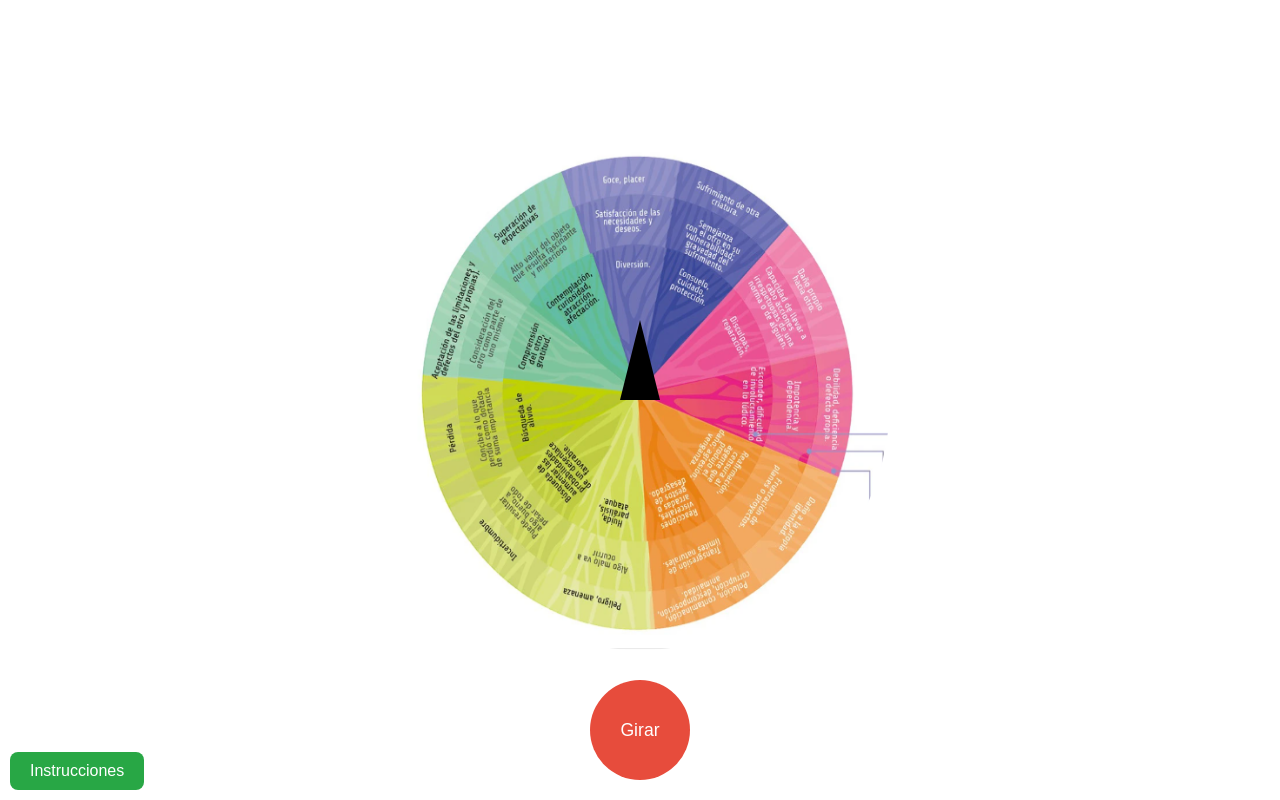
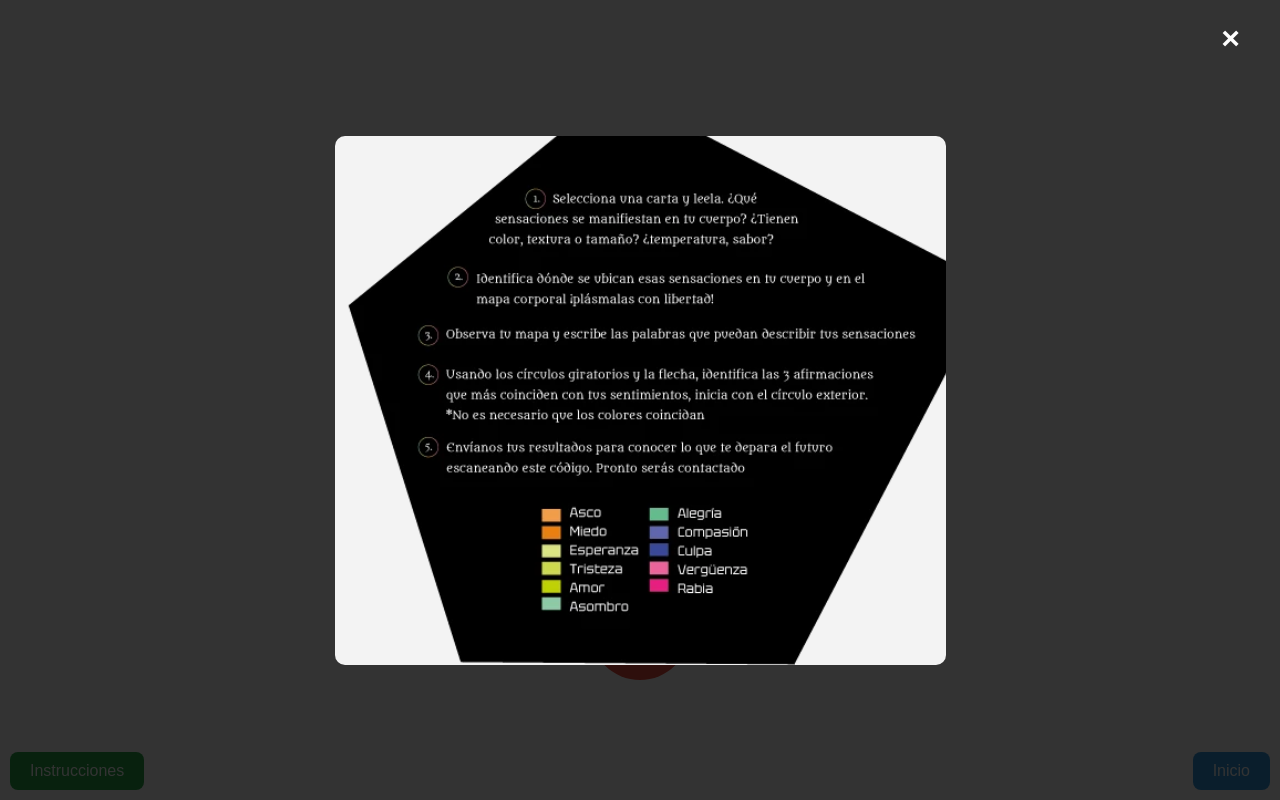
Before and after one commit to jatorres935/ruleta-virtual, a plain HTML site: page ruleta.html in a window 1280 px wide. Drawn offline with Linux system fonts and the light colour scheme.

Commit message:
Update ruleta.html

```diff
--- a/ruleta.html
+++ b/ruleta.html
@@ -37,15 +37,15 @@ body {
   transform: translate(-50%, -100%);
   width: 0;
   height: 0;
-  border-left: 20px solid transparent;
-  border-right: 20px solid transparent;
-  border-bottom: 80px solid black;
+  border-left: 15px solid transparent;
+  border-right: 15px solid transparent;
+  border-bottom: 60px solid black; /* Flecha más pequeña */
   z-index: 5;
 }
 
 .boton-girar {
   position: absolute;
-  bottom: 20px;
+  bottom: 120px; /* separarlo de la ruleta */
   left: 50%;
   transform: translateX(-50%);
   width: 100px;
@@ -76,8 +76,22 @@ body {
   z-index: 10;
 }
 
+.boton-volver {
+  position: absolute;
+  bottom: 10px;
+  right: 10px;
+  background-color: #3498db;
+  border: none;
+  color: white;
+  font-size: 1em;
+  padding: 10px 20px;
+  border-radius: 8px;
+  cursor: pointer;
+  z-index: 10;
+}
+
 .modal {
-  display: none;
+  display: flex; /* Mostramos al cargar */
   position: fixed;
   z-index: 100;
   left: 0;
@@ -104,14 +118,20 @@ body {
   cursor: pointer;
   font-weight: bold;
 }
+
+@media (max-width:768px){
+  .boton-girar { bottom: 150px; width: 80px; height: 80px; }
+}
 </style>
 </head>
 <body>
 
 <canvas id="ruleta" width="500" height="500"></canvas>
 <div class="flecha"></div>
+
 <button class="boton-girar" id="btnGirar">Girar</button>
 <button class="boton-instrucciones" id="btnInstrucciones">Instrucciones</button>
+<button class="boton-volver" id="btnVolver">Inicio</button>
 
 <div id="modal" class="modal">
   <span id="cerrar" class="cerrar">&times;</span>
@@ -171,6 +191,11 @@ const modal = document.getElementById('modal');
 btnInstrucciones.addEventListener('click', () => modal.style.display = 'flex');
 document.getElementById('cerrar').onclick = () => modal.style.display = 'none';
 window.onclick = (e) => { if(e.target === modal) modal.style.display = 'none'; };
+
+/* Boton volver al inicio */
+document.getElementById('btnVolver').addEventListener('click', () => {
+  window.location.href = 'index.html';
+});
 </script>
 </body>
 </html>
```
